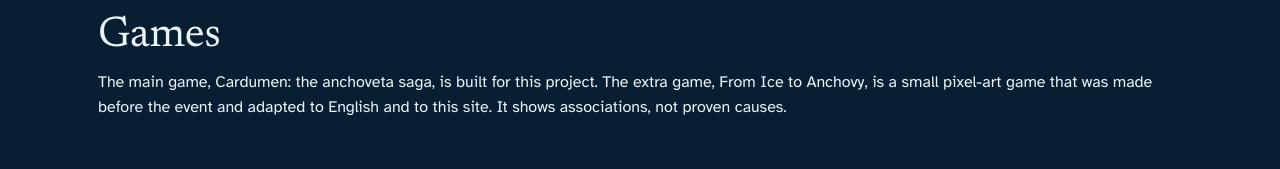
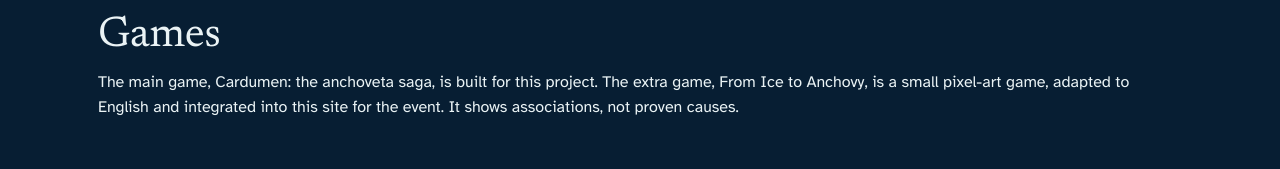
Before and after one commit to chaski-polar-2026/chaski-polar-webpage, a React (Vite) app: page /about in a window 1280 px wide. Shown: the part 3278-3447 px from the top of the page. Built offline with nearby package versions, Linux system fonts and the light colour scheme.

Commit message:
Reformular la descripción del juego extra en la página About

```diff
--- a/src/pages/AboutPage.tsx
+++ b/src/pages/AboutPage.tsx
@@ -95,7 +95,7 @@ export default function AboutPage() {
 
       <section className="seccion pescadores" id="games" aria-labelledby="t-games">
         <h2 id="t-games">Games</h2>
-        <p>The main game, <a href="/juego">Cardumen: the anchoveta saga</a>, is built for this project. The extra game, <a href="/extra-game/juego.html">From Ice to Anchovy</a>, is a small pixel-art game that was made before the event and adapted to English and to this site. It shows associations, not proven causes.</p>
+        <p>The main game, <a href="/juego">Cardumen: the anchoveta saga</a>, is built for this project. The extra game, <a href="/extra-game/juego.html">From Ice to Anchovy</a>, is a small pixel-art game, adapted to English and integrated into this site for the event. It shows associations, not proven causes.</p>
       </section>
 
       <section className="seccion pescadores" id="credits" aria-labelledby="t-credits">
```
